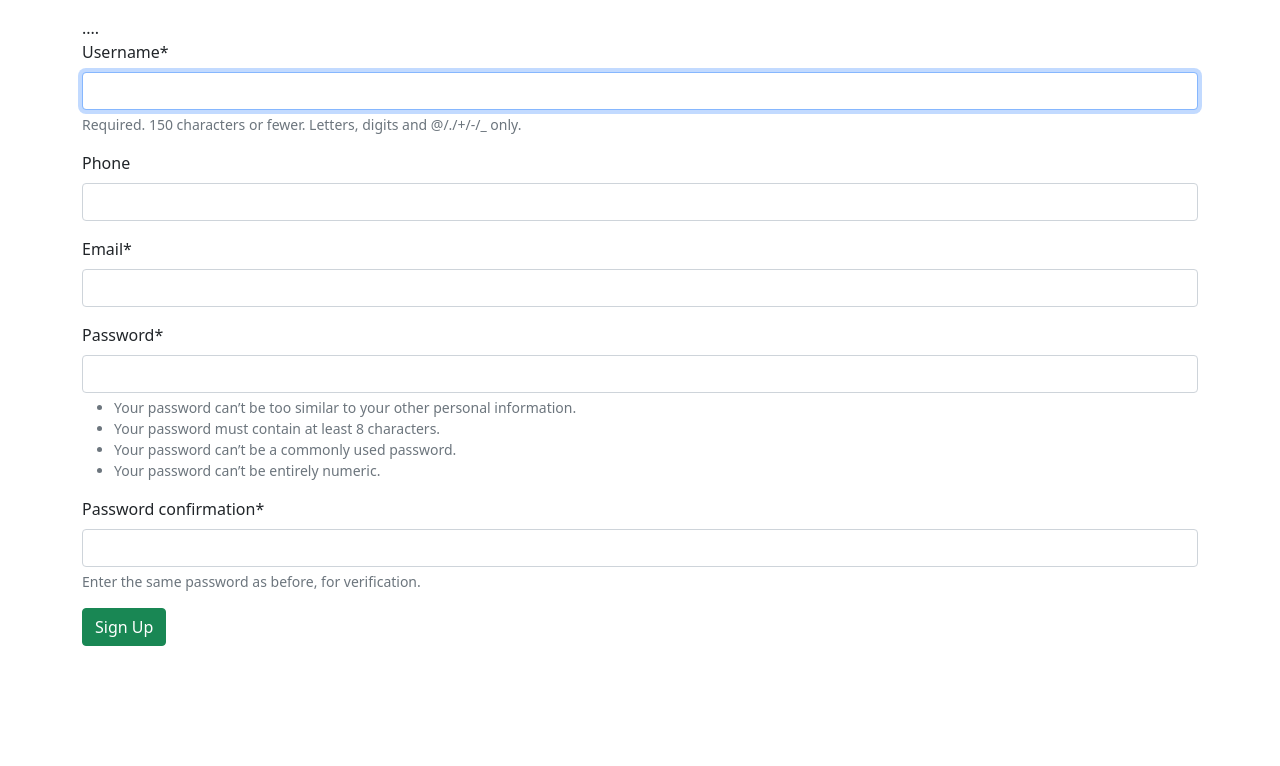
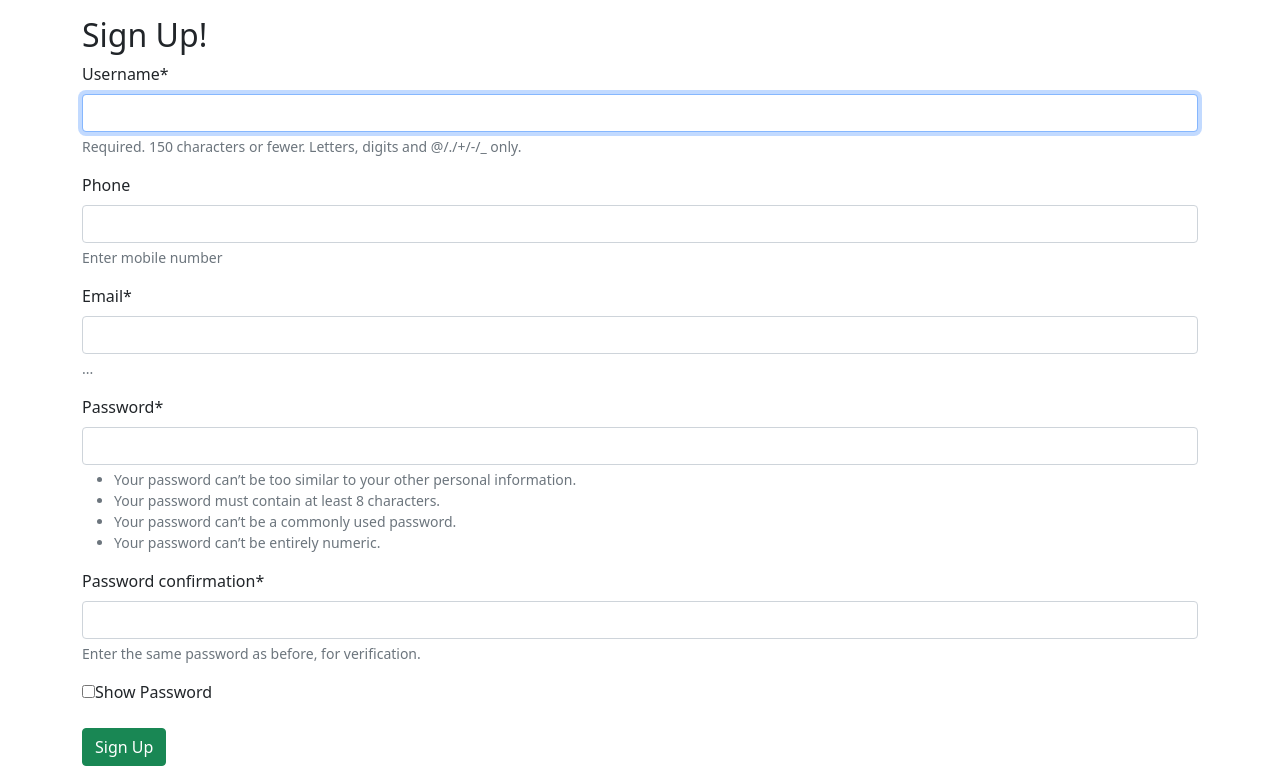
Before and after one commit to egange23/rentalhub, a Django app: page /accounts/signup/ in a window 1280 px wide. Shown: the part 99-865 px from the top of the page. Before the commit the page ends 745 px from the top, so only its background shows below. Run offline with Django 4.2, Linux system fonts and the light colour scheme; some libraries are stand-ins or nearby versions.

Commit message:
signuppage update

```diff
--- a/accounts/forms.py
+++ b/accounts/forms.py
@@ -15,9 +15,9 @@ class CustomUserCreationForm(UserCreationForm):
         model = CustomUser
         fields = UserCreationForm.Meta.fields + ("phone","email")
         widgets = {
-            "username": forms.TextInput(attrs={'hx-post': '/accounts/check_username/', 'hx-trigger':'keyup', 'hx-target':'#div_error_message',}),
-             "phone": forms.NumberInput(attrs={'hx-post': '/accounts/check_phone/', 'hx-trigger':'keyup', 'hx-target':'#div_error_message',}),
-             "email": forms.TextInput(attrs={'hx-post':'/accounts/check_email/', 'hx-trigger':'keyup', 'hx-target':'#div_error_message',}),
+            "username": forms.TextInput(attrs={'hx-post': '/accounts/check_username/', 'hx-trigger':'keyup', 'hx-target':'#hint_id_username',}),
+             "phone": forms.TextInput(attrs={'hx-post': '/accounts/check_phone/', 'hx-trigger':'keyup', 'hx-target':'#hint_id_phone',}),
+             "email": forms.TextInput(attrs={'hx-post':'/accounts/check_email/', 'hx-trigger':'keyup', 'hx-target':'#hint_id_email',}),
 
                    }
 
--- a/accounts/models.py
+++ b/accounts/models.py
@@ -2,7 +2,7 @@ from django.contrib.auth.models import AbstractUser
 from django.db import models
 
 class CustomUser(AbstractUser):
-    phone = models.CharField(max_length=11, null=True, blank=True, unique=True)
-    email = models.EmailField(unique=True)
+    phone = models.CharField(max_length=11, null=True, blank=True, unique=True, help_text="Enter mobile number")
+    email = models.EmailField(unique=True, null=True, help_text="...")
     def __str__(self):
         return  self.username
--- a/accounts/templates/accounts/registration/signup.html
+++ b/accounts/templates/accounts/registration/signup.html
@@ -5,15 +5,31 @@
 
 {% block title %}Sign Up NOW!{% endblock title %}
 
-<h2>Sign Up</h2>
+{% block content%}
 <body>
-{% block content%}
+<h2>Sign Up!</h2>
 <form method="post">{% csrf_token %}
+    {{ form | crispy }}
+    <input type="checkbox" onclick="myFunction()">Show Password <br> <br>
+    <button class="btn btn-success" type="submit">Sign Up</button>
 
-    <div id="div_error_message">....</div>
-    {{ form | crispy }}
-    <button class="btn btn-success" type="submit">Sign Up</button>
 </form>
+
+
+<script>
+    function myFunction() {
+        var password1 = document.getElementById('id_password1');
+        var password2 = document.getElementById('id_password2');
+        if(password1.type === "password") {
+            password1.type = "text";
+            password2.type = "text";
+        }
+        else {
+            password1.type = "password";
+            password2.type = "password";
+        }
+    }
+</script>
+</body>
+
 {%endblock content %}
-
-</body>
--- a/accounts/views.py
+++ b/accounts/views.py
@@ -20,25 +20,28 @@ class SignUpView(CreateView):
 def check_username(request):
     username = request.POST.get('username')
     username_length = len(username)
-
     if get_user_model().objects.filter(username=username).exists():
         return HttpResponse("That <b>username</b> already exists. <a href='/accounts/password_reset'> Want to Login instead?</a> ")
     elif username_length > 5:
         return HttpResponse("That username is <strong style='color:green'> available! </strong>")
+    else:
+        return HttpResponse('Required. 150 characters or fewer. Letters, digits and @/./+/-/_ only.')
 
 
 def check_phone(request):
     phone = request.POST.get('phone')
     if get_user_model().objects.filter(phone=phone).exists():
         return HttpResponse("That phone number is already used")
-    elif len(phone) == 10:
+    elif len(phone) >= 10 and phone.isnumeric():
         return HttpResponse("That phone number is <strong style='color:green'> available! </strong>")
-    elif len(phone) != 10:
-        return HttpResponse("That phone number is <strong style='color:green'> too long or too short </strong>")
+    else:
+        return HttpResponse("Enter mobile number")
 
 def check_email(request):
     email = request.POST.get('email')
     if get_user_model().objects.filter(email=email).exists():
         return HttpResponse("That email address is already in use. <a href='/accounts/password_reset'> Want to Login instead?</a>")
+    elif '@' in email and len(email) >=10:
+        return HttpResponse("That email address is <strong style='color:green'> available! </strong>")
     else:
-        return HttpResponse("That email address is <strong style='color:green'> available! </strong>")
+        return HttpResponse("...")
```
